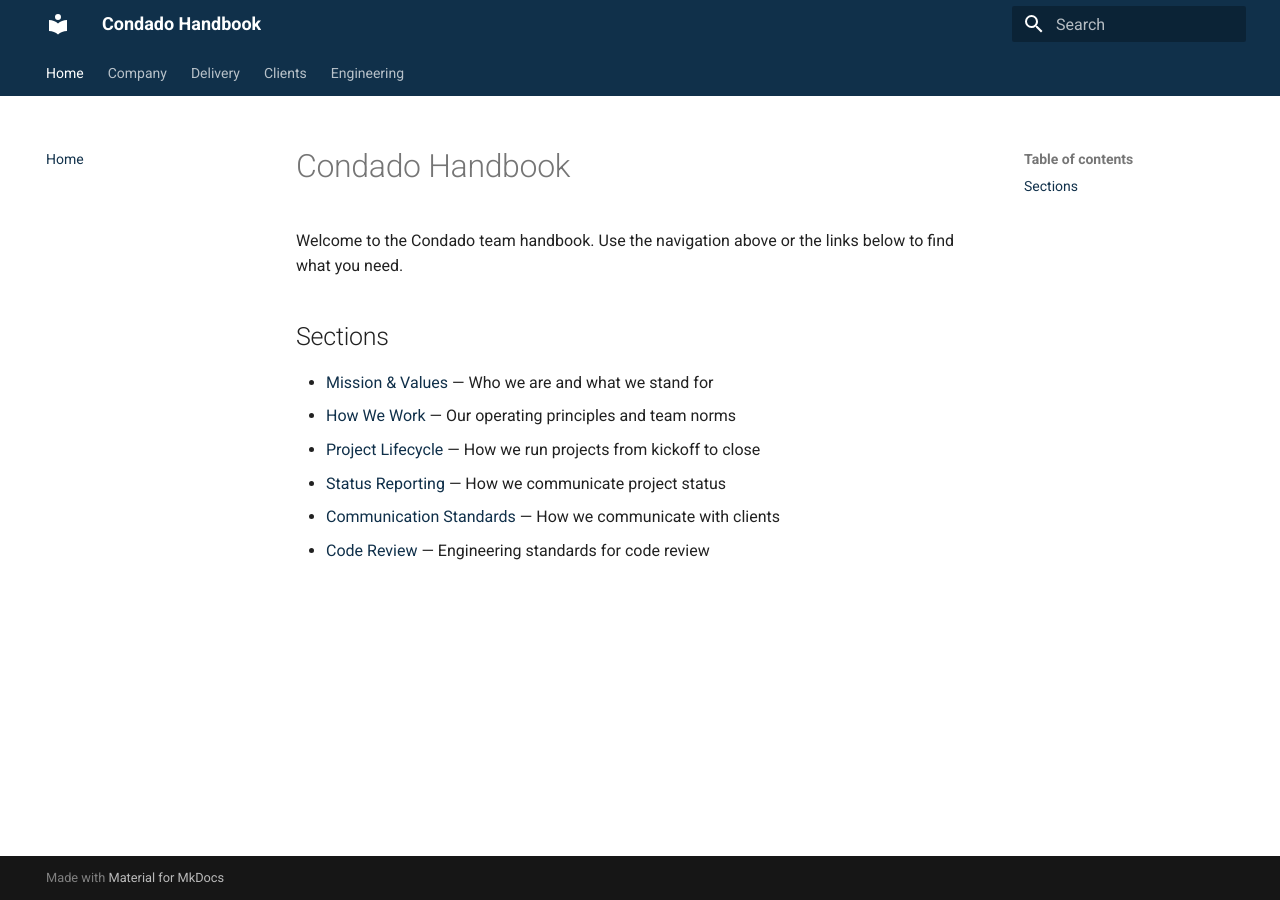
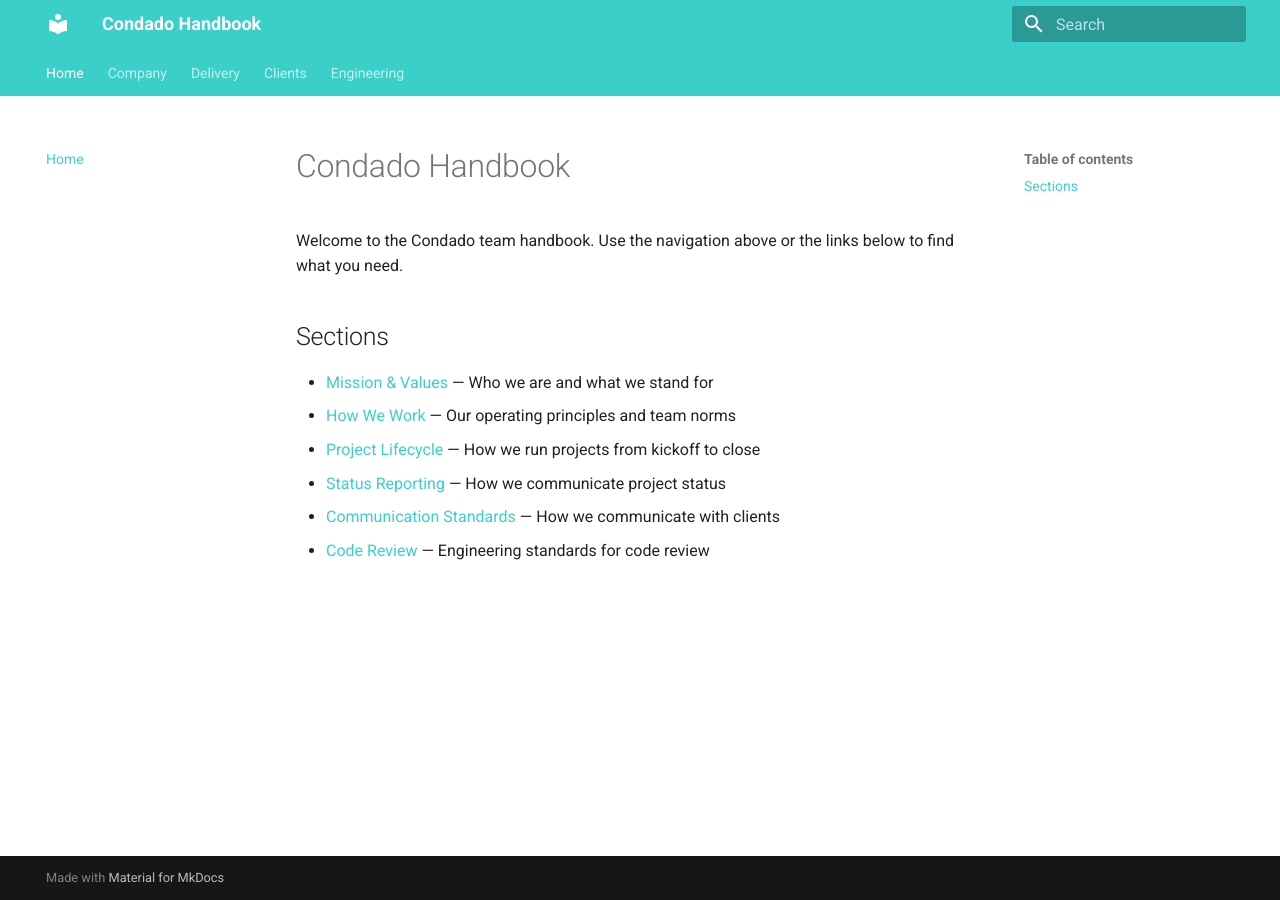
Before and after one commit to dynomisaac-welch/Handbook, an MkDocs documentation site: the page built from docs/index.md, in a window 1280 px wide. Built offline with MkDocs 1.6.1 and Material for MkDocs 9.7.7, drawn with Linux system fonts in a browser that asks for light colours.

Commit message:
update primary color to #3bcfc9
Co-Authored-By: Claude Sonnet 4.6 <noreply@anthropic.com>

```diff
--- a/docs/stylesheets/extra.css
+++ b/docs/stylesheets/extra.css
@@ -1,7 +1,7 @@
 :root {
-  --md-primary-fg-color: #10304a;
-  --md-primary-fg-color--light: #1e4f7a;
-  --md-primary-fg-color--dark: #0a1f30;
+  --md-primary-fg-color: #3bcfc9;
+  --md-primary-fg-color--light: #5dd9d4;
+  --md-primary-fg-color--dark: #2aada8;
   --md-accent-fg-color: #10304a;
   --md-accent-fg-color--transparent: #10304a1a;
 }
```
